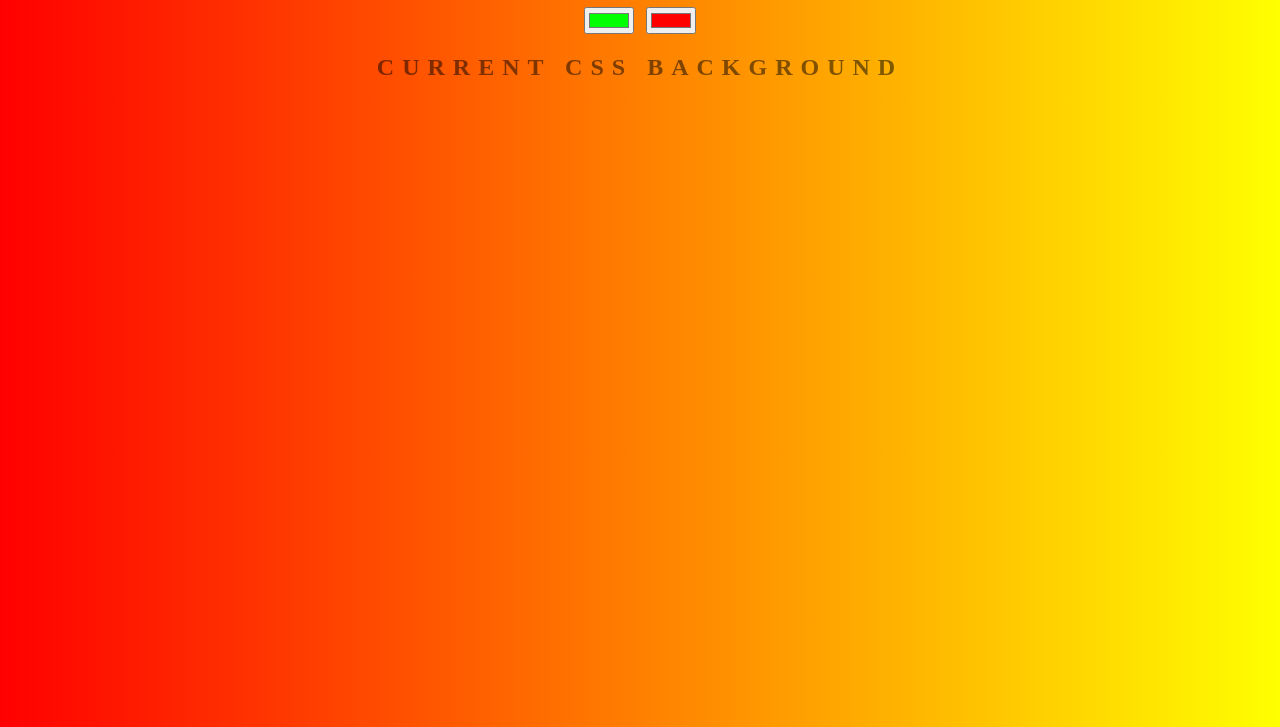
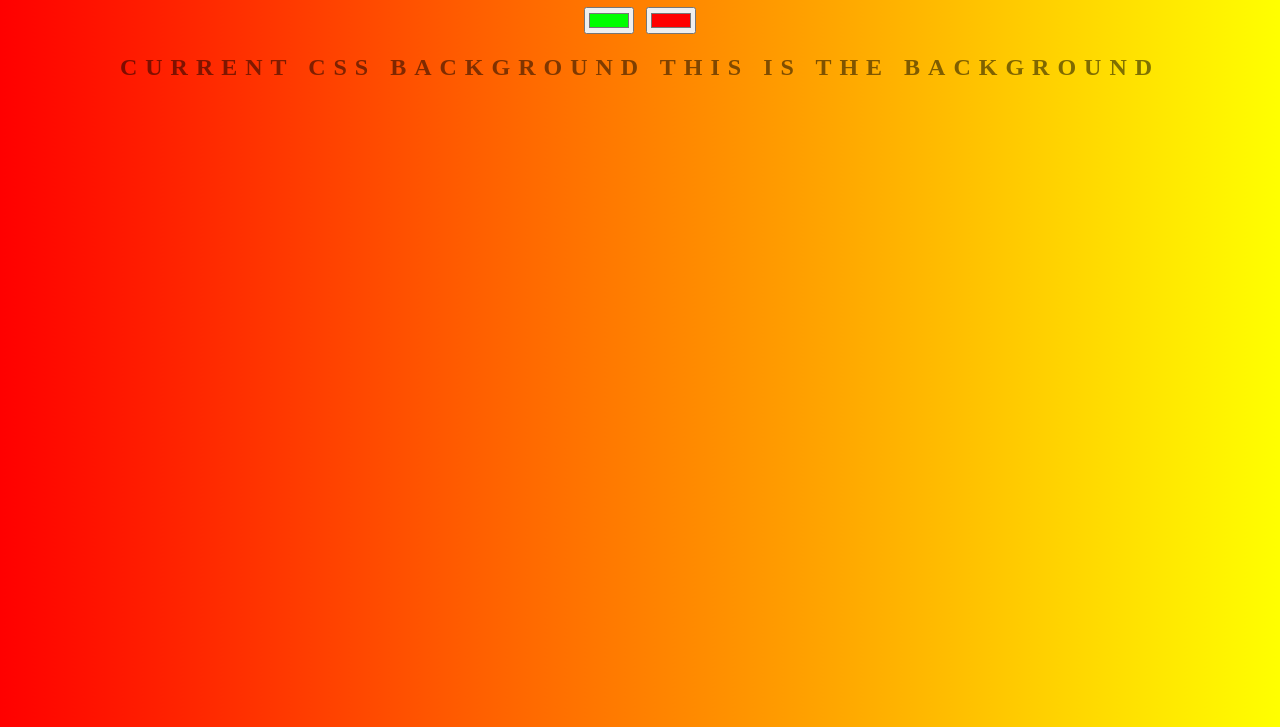
Before and after one commit to stefangiba/background-generator, a plain HTML site: page index.html in a window 1280 px wide. Shown: the part 73-800 px from the top of the page. Drawn offline with Linux system fonts and the light colour scheme.

Commit message:
Changing text

```diff
--- a/index.html
+++ b/index.html
@@ -12,7 +12,9 @@
     <h1>Background Generator</h1>
     <input id="color1" type="color" name="color1" value="#00ff00">
     <input id="color2" type="color" name="color2" value="#ff0000">
-    <h2>Current CSS Background</h2>
+    <h2>Current CSS Background
+        This is the background
+    </h2>
     <h3></h3>
     <script type="text/javascript" src="script.js"></script>
 </body>
```
